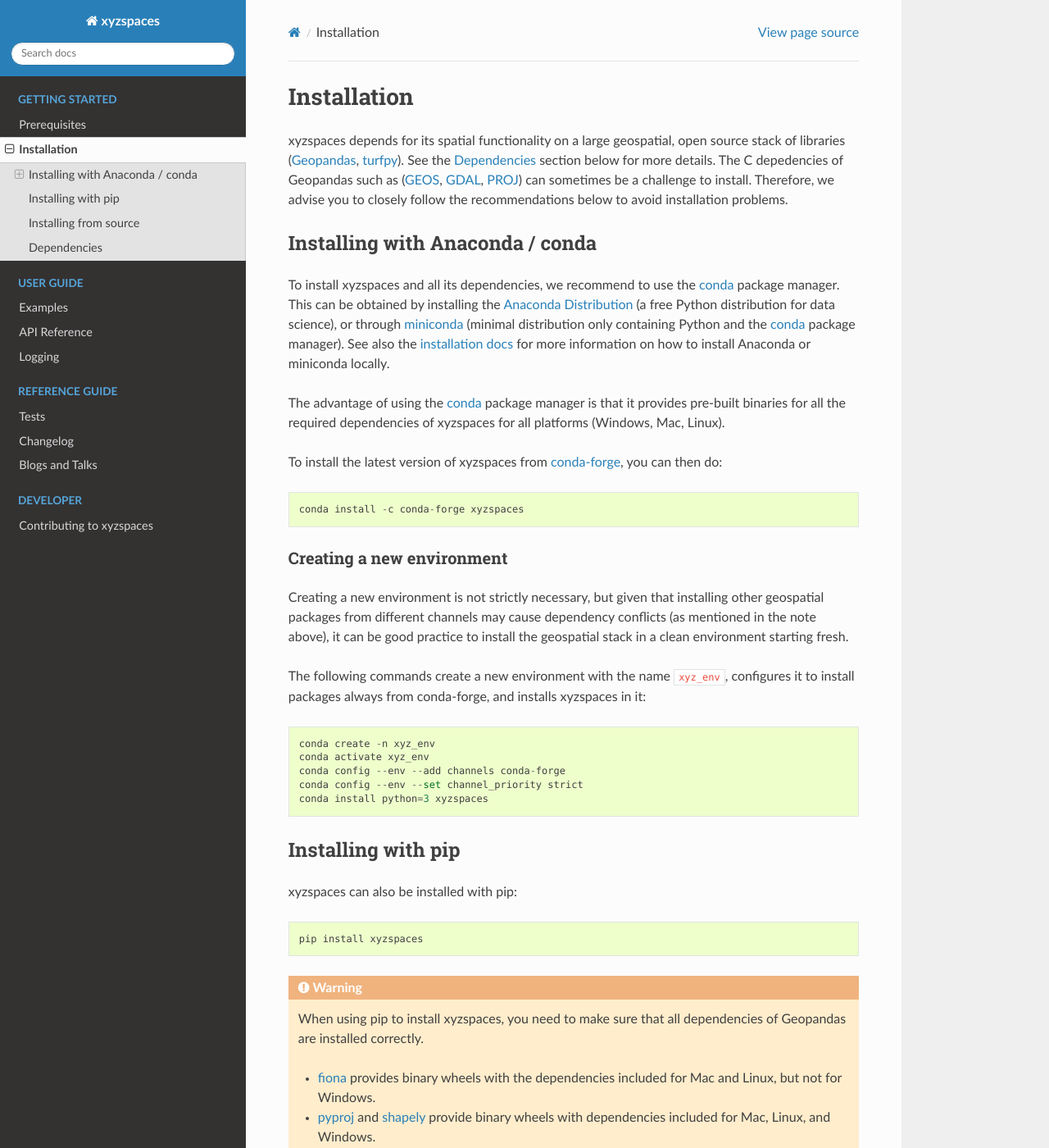
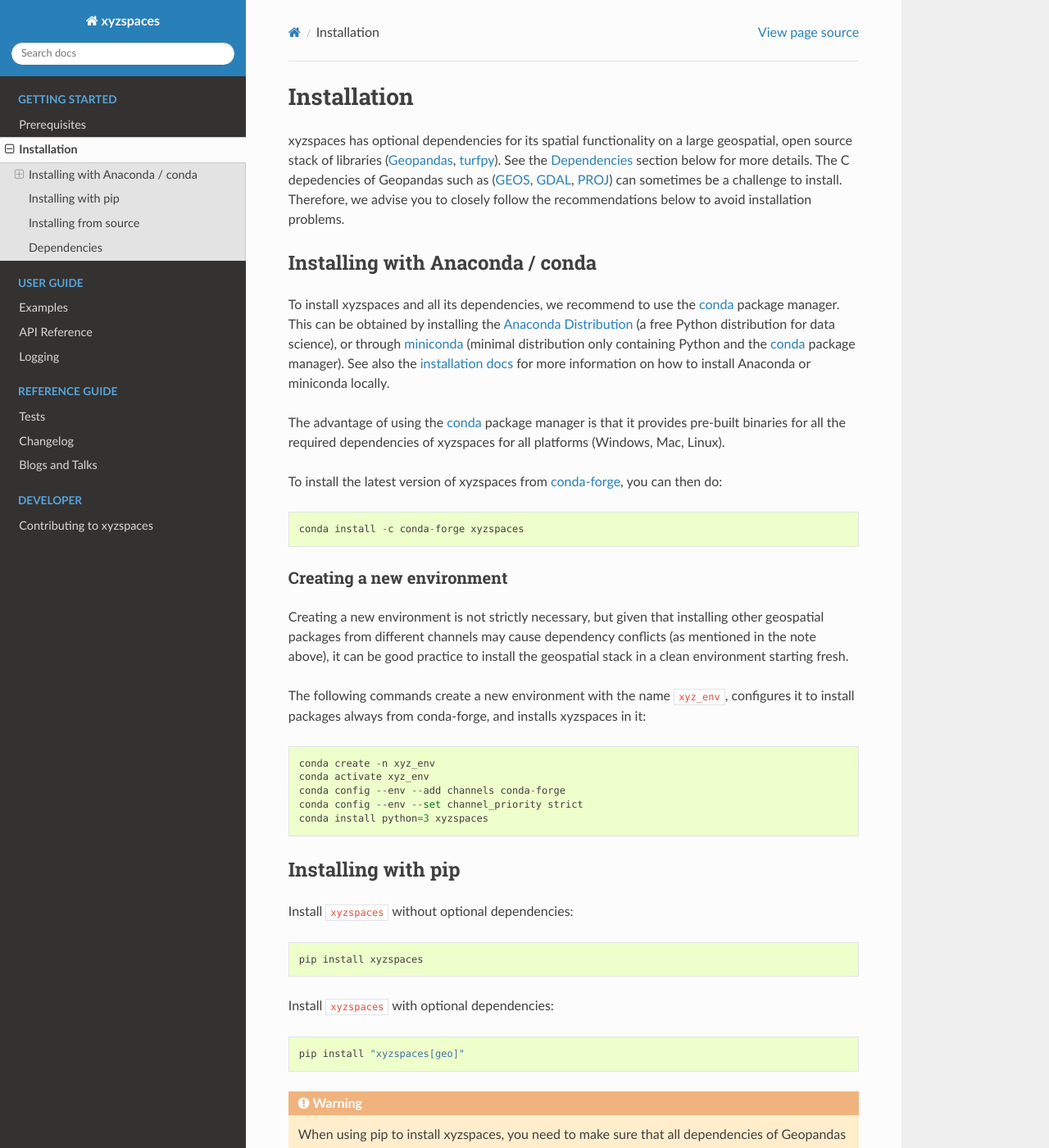
Before and after one commit to heremaps/xyz-spaces-python, a Sphinx documentation site: the page built from docs/source/install.rst, in a window 1280 px wide and 1400 px high. Shown: the whole window at 82% size. Built offline with Sphinx 7.4.7 and the Read the Docs theme 2.0.0, drawn with Linux system fonts in a browser that asks for light colours; some of the changed text lies outside the part shown.

Commit message:
Added documentation for optional dependencies
Signed-off-by: Kharude, Sachin <sachin.kharude@here.com>

```diff
--- a/docs/source/install.rst
+++ b/docs/source/install.rst
@@ -1,7 +1,7 @@
 Installation
 ============
 
-xyzspaces depends for its spatial functionality on a large geospatial, open
+xyzspaces has optional dependencies for its spatial functionality on a large geospatial, open
 source stack of libraries (`Geopandas`_, `turfpy`_). See the
 :ref:`dependencies` section below for more details. The C depedencies of Geopandas such as (`GEOS`_, `GDAL`_, `PROJ`_)
 can sometimes be a challenge to install. Therefore, we advise you
@@ -52,9 +52,14 @@
 Installing with pip
 -------------------
 
-xyzspaces can also be installed with pip::
+Install ``xyzspaces`` without optional dependencies::
 
     pip install xyzspaces
+
+Install ``xyzspaces`` with optional dependencies::
+
+    pip install "xyzspaces[geo]"
+
 
 .. _install-deps:
 
@@ -107,6 +112,11 @@
 
 - `requirements`_
 
+Optional depedencies:
+
+- `Geopandas`_
+- `turfpy`_
+
 Dev dependencies:
 
 - `dev requirements`_
--- a/docs/source/xyzspaces.rst
+++ b/docs/source/xyzspaces.rst
@@ -24,6 +24,7 @@
    xyzspaces.__version__
    xyzspaces.apis
    xyzspaces.auth
+   xyzspaces._compact
    xyzspaces.curl
    xyzspaces.exceptions
    xyzspaces.logconf
```
Also changed, not shown: README.md (+6 -0 lines), docs/source/xyzspaces._compact.rst (added, +8 -0 lines).
